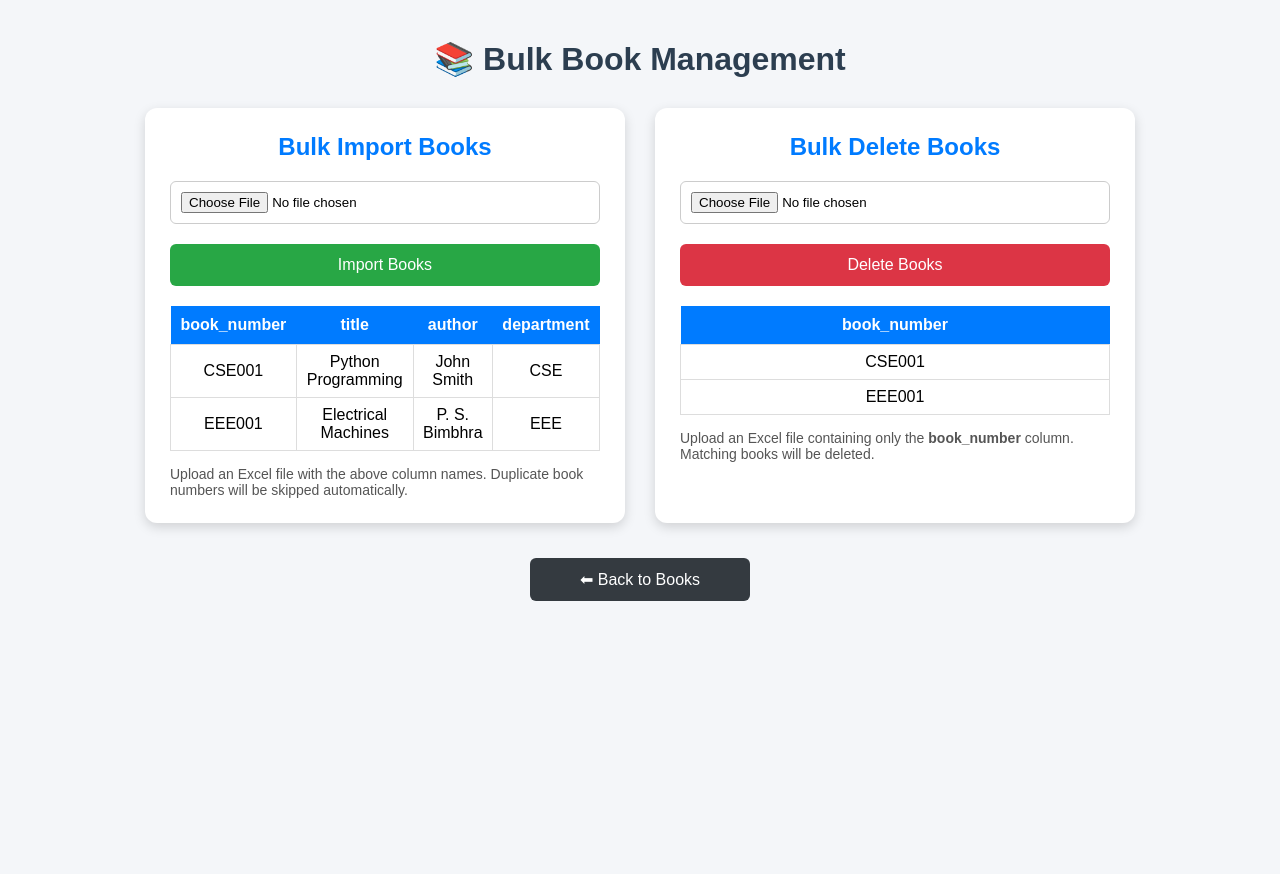
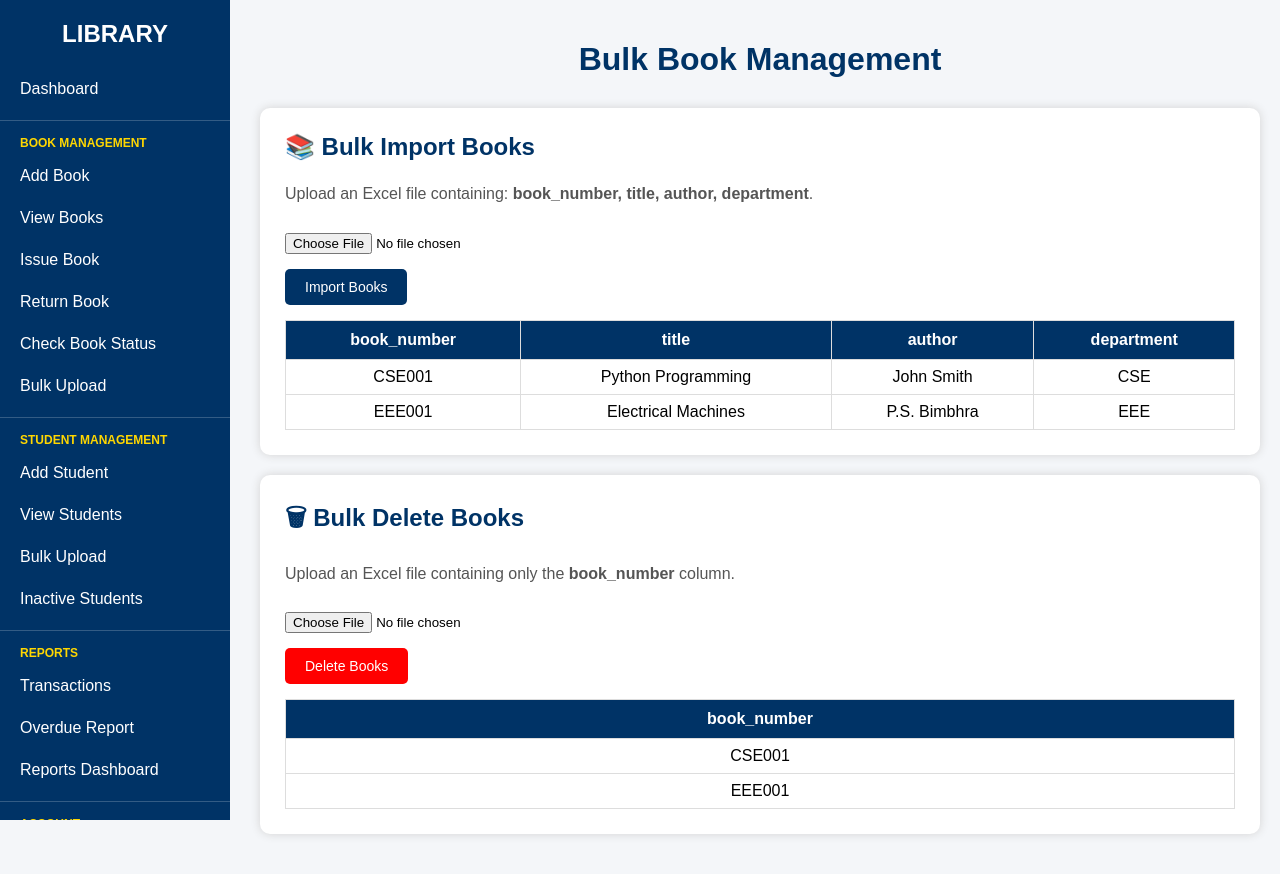
Before and after one commit to Gayathiri-11/RFID-Library-Management-System, a Flask app: page /bulk_book_management in a window 1280 px wide. Before the commit the page ends 601 px from the top, so only its background shows below. Run offline with Flask 3, Linux system fonts and the light colour scheme; some libraries are stand-ins or nearby versions.

Commit message:
bulk_book_management page

```diff
--- a/templates/bulk_book_management.html
+++ b/templates/bulk_book_management.html
@@ -9,148 +9,86 @@
 
     <style>
 
-        *{
+        body{
+            font-family: Arial, sans-serif;
+            background:#f4f6f9;
             margin:0;
             padding:0;
-            box-sizing:border-box;
-            font-family:Arial, Helvetica, sans-serif;
-        }
-
-        body{
-            background:#f4f6f9;
         }
 
         .container{
-            width:90%;
-            max-width:1100px;
-            margin:40px auto;
+            margin-left:240px;
+            padding:20px;
         }
 
         h1{
             text-align:center;
+            color:#003366;
             margin-bottom:30px;
-            color:#2c3e50;
-        }
-
-        .cards{
-            display:flex;
-            gap:30px;
-            flex-wrap:wrap;
-            justify-content:center;
         }
 
         .card{
-
-            width:480px;
             background:white;
-            border-radius:12px;
             padding:25px;
-            box-shadow:0px 4px 12px rgba(0,0,0,0.15);
-
+            margin-bottom:20px;
+            border-radius:10px;
+            box-shadow:0px 0px 10px lightgray;
         }
 
         h2{
-            text-align:center;
-            color:#007bff;
-            margin-bottom:20px;
+            color:#003366;
+            margin-top:0;
         }
 
-        input[type=file]{
+        p{
+            color:#555;
+            line-height:1.6;
+        }
 
-            width:100%;
-            padding:10px;
-            border:1px solid #ccc;
-            border-radius:6px;
-            margin-bottom:20px;
-
+        input[type="file"]{
+            margin-top:10px;
+            margin-bottom:15px;
         }
 
         button{
-
-            width:100%;
-            padding:12px;
+            background:#003366;
+            color:white;
             border:none;
-            color:white;
-            font-size:16px;
+            padding:10px 20px;
+            border-radius:5px;
             cursor:pointer;
-            border-radius:6px;
-
+            font-size:14px;
         }
 
-        .import{
-
-            background:#28a745;
-
+        button:hover{
+            background:#0055aa;
         }
 
-        .import:hover{
-
-            background:#218838;
-
+        .danger{
+            background:red;
         }
 
-        .delete{
-
-            background:#dc3545;
-
-        }
-
-        .delete:hover{
-
-            background:#c82333;
-
+        .danger:hover{
+            background:darkred;
         }
 
         table{
-
             width:100%;
             border-collapse:collapse;
-            margin-top:20px;
-
+            margin-top:15px;
         }
 
         table th{
-
-            background:#007bff;
+            background:#003366;
             color:white;
             padding:10px;
-
+            border:1px solid #ddd;
         }
 
         table td{
-
             border:1px solid #ddd;
             padding:8px;
             text-align:center;
-
-        }
-
-        .note{
-
-            margin-top:15px;
-            color:#555;
-            font-size:14px;
-
-        }
-
-        .back{
-
-            display:block;
-            width:220px;
-            margin:35px auto;
-            text-align:center;
-            text-decoration:none;
-            padding:12px;
-            background:#343a40;
-            color:white;
-            border-radius:6px;
-
-        }
-
-        .back:hover{
-
-            background:#23272b;
-
         }
 
     </style>
@@ -159,19 +97,27 @@
 
 <body>
 
+{% include 'sidebar.html' %}
+
 <div class="container">
 
-<h1>📚 Bulk Book Management</h1>
-
-<div class="cards">
+<h1>Bulk Book Management</h1>
 
 <!-- Import Books -->
 
 <div class="card">
 
-<h2>Bulk Import Books</h2>
+<h2>📚 Bulk Import Books</h2>
 
-<form action="/bulk_import_books" method="POST" enctype="multipart/form-data">
+<p>
+Upload an Excel file containing:
+<b>book_number, title, author, department</b>.
+</p>
+
+<form
+action="/bulk_import_books"
+method="POST"
+enctype="multipart/form-data">
 
 <input
 type="file"
@@ -179,7 +125,9 @@ name="excel_file"
 accept=".xlsx,.xls"
 required>
 
-<button class="import" type="submit">
+<br>
+
+<button type="submit">
 Import Books
 </button>
 
@@ -188,38 +136,27 @@ Import Books
 <table>
 
 <tr>
-
 <th>book_number</th>
 <th>title</th>
 <th>author</th>
 <th>department</th>
-
 </tr>
 
 <tr>
-
 <td>CSE001</td>
 <td>Python Programming</td>
 <td>John Smith</td>
 <td>CSE</td>
-
 </tr>
 
 <tr>
-
 <td>EEE001</td>
 <td>Electrical Machines</td>
-<td>P. S. Bimbhra</td>
+<td>P.S. Bimbhra</td>
 <td>EEE</td>
-
 </tr>
 
 </table>
-
-<p class="note">
-Upload an Excel file with the above column names.
-Duplicate book numbers will be skipped automatically.
-</p>
 
 </div>
 
@@ -227,9 +164,17 @@ Duplicate book numbers will be skipped automatically.
 
 <div class="card">
 
-<h2>Bulk Delete Books</h2>
+<h2>🗑 Bulk Delete Books</h2>
 
-<form action="/bulk_delete_books" method="POST" enctype="multipart/form-data">
+<p>
+Upload an Excel file containing only the
+<b>book_number</b> column.
+</p>
+
+<form
+action="/bulk_delete_books"
+method="POST"
+enctype="multipart/form-data">
 
 <input
 type="file"
@@ -237,7 +182,11 @@ name="excel_file"
 accept=".xlsx,.xls"
 required>
 
-<button class="delete" type="submit">
+<br>
+
+<button
+type="submit"
+class="danger">
 Delete Books
 </button>
 
@@ -246,65 +195,37 @@ Delete Books
 <table>
 
 <tr>
-
 <th>book_number</th>
-
 </tr>
 
 <tr>
-
 <td>CSE001</td>
-
 </tr>
 
 <tr>
-
 <td>EEE001</td>
-
 </tr>
 
 </table>
-
-<p class="note">
-Upload an Excel file containing only the
-<b>book_number</b> column.
-Matching books will be deleted.
-</p>
 
 </div>
 
 </div>
 
-<a href="/books" class="back">
-⬅ Back to Books
-</a>
-
-</div>
-
-<!-- SweetAlert Popup -->
-
 {% with messages = get_flashed_messages(with_categories=true) %}
 {% if messages %}
-    {% for category, message in messages %}
+{% for category, message in messages %}
 
 <script>
-
 Swal.fire({
-
-icon: "{{ category }}",
-
-title:
-"{% if category=='success' %}Success{% else %}Error{% endif %}",
-
-text: "{{ message }}",
-
-confirmButtonColor:"#3085d6"
-
+    icon: "{{ 'success' if category=='success' else 'error' }}",
+    title: "{{ 'Success' if category=='success' else 'Error' }}",
+    text: "{{ message }}",
+    confirmButtonColor:"#003366"
 });
-
 </script>
 
-    {% endfor %}
+{% endfor %}
 {% endif %}
 {% endwith %}
 
```
